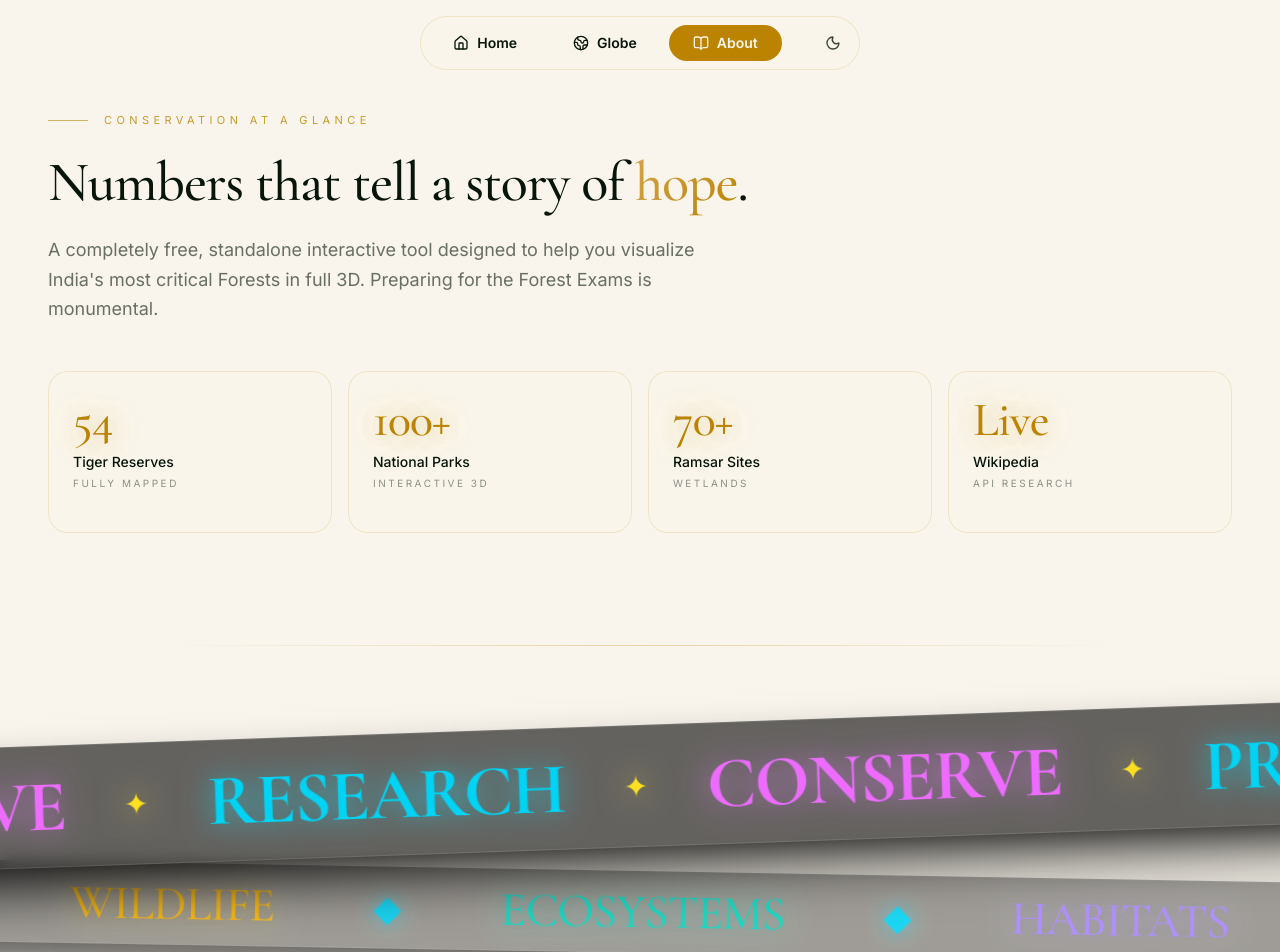
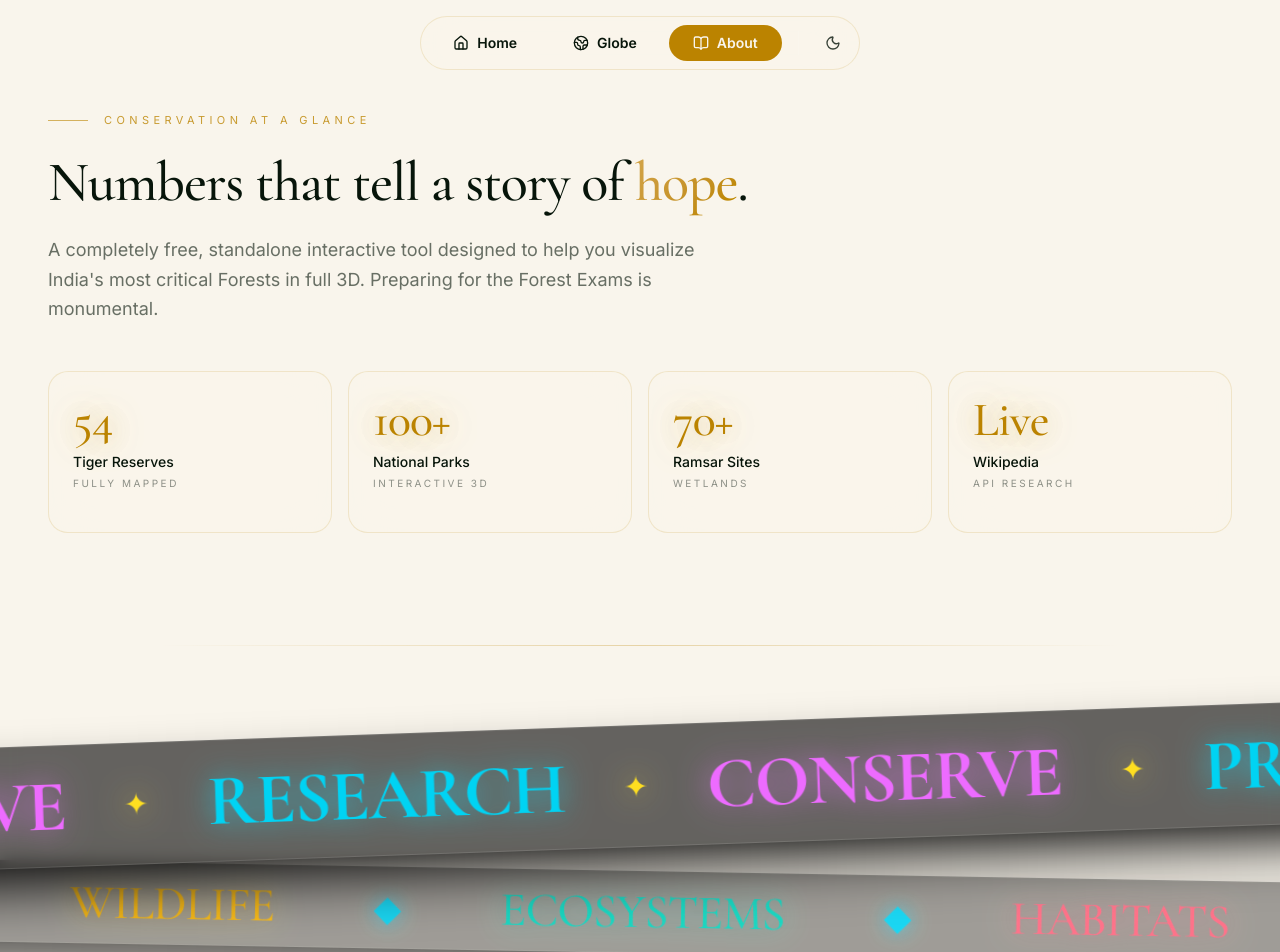
Before and after one commit to g4mt2fch8w-code/geo-globe, a React (Vite) app: page /about in a window 1280 px wide. Shown: the top 952 px of the page. Built offline with nearby package versions, Linux system fonts and the light colour scheme; a web font is replaced by a local one.

Commit message:
style: change color of HABITATS in marquee to vibrant rose

```diff
--- a/src/components/About.tsx
+++ b/src/components/About.tsx
@@ -326,7 +326,7 @@ export const AnimatedDivider = () => {
               <span className="text-2xl md:text-4xl text-cyan-400 drop-shadow-[0_0_10px_rgba(34,211,238,0.8)]">◆</span>
               <span className="text-3xl md:text-5xl font-display text-teal-400 opacity-100 drop-shadow-[0_0_15px_rgba(45,212,191,0.6)]">ECOSYSTEMS</span>
               <span className="text-2xl md:text-4xl text-cyan-400 drop-shadow-[0_0_10px_rgba(34,211,238,0.8)]">◆</span>
-              <span className="text-3xl md:text-5xl font-display text-violet-400 opacity-100 drop-shadow-[0_0_15px_rgba(167,139,250,0.6)]">HABITATS</span>
+              <span className="text-3xl md:text-5xl font-display text-rose-400 opacity-100 drop-shadow-[0_0_15px_rgba(251,113,133,0.6)]">HABITATS</span>
               <span className="text-2xl md:text-4xl text-cyan-400 drop-shadow-[0_0_10px_rgba(34,211,238,0.8)]">◆</span>
               <span className="text-3xl md:text-5xl font-display text-emerald-400 opacity-100 drop-shadow-[0_0_15px_rgba(52,211,153,0.6)]">BIODIVERSITY</span>
               <span className="text-2xl md:text-4xl text-cyan-400 drop-shadow-[0_0_10px_rgba(34,211,238,0.8)]">◆</span>
```
